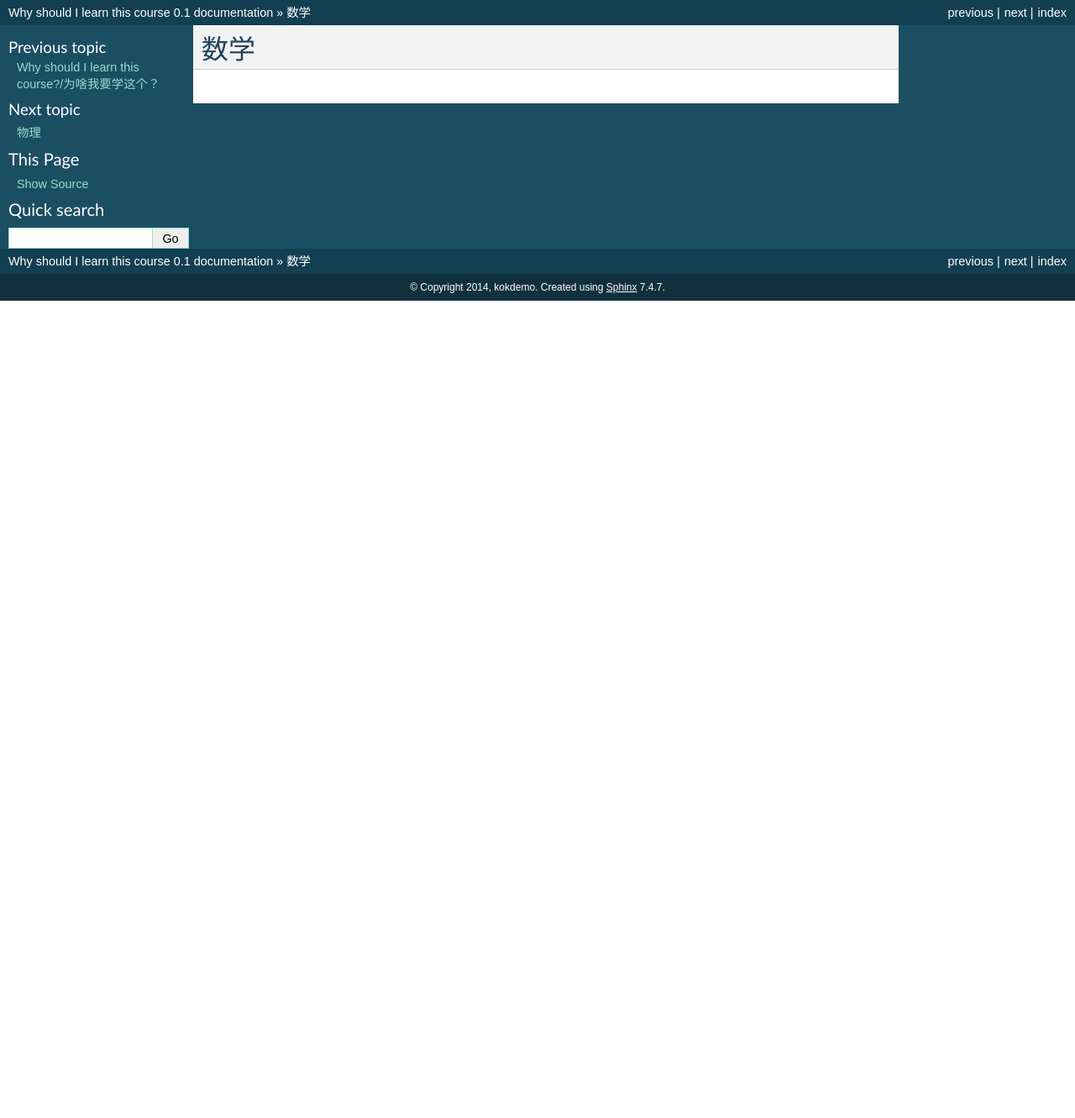
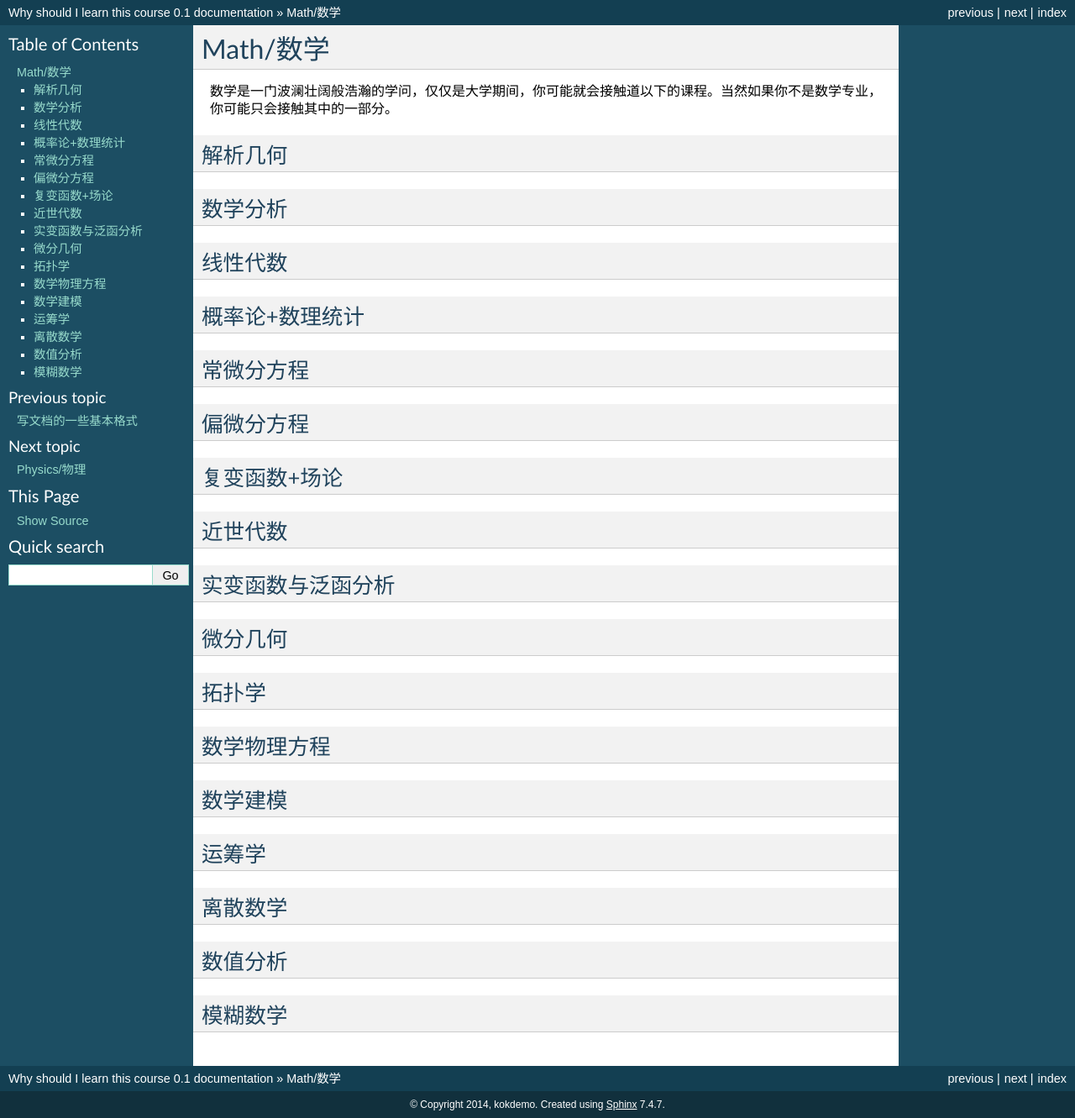
Before and after one commit to kokdemo/Why-should-I-learn-this-course, a Sphinx documentation site: the page built from source/maths.rst, in a window 1280 px wide. Shown: the whole page at 84% size. Built offline with Sphinx 7.4.7, drawn with Linux system fonts in a browser that asks for light colours; pages that are not in the unit, such as notebooks, are missing from menus; before the commit the page ends 900 px from its top, so only the background shows below that.

Commit message:
add some index item

```diff
--- a/source/maths.rst
+++ b/source/maths.rst
@@ -1,2 +1,54 @@
-数学
-=================
+Math/数学
+=======
+数学是一门波澜壮阔般浩瀚的学问，仅仅是大学期间，你可能就会接触道以下的课程。当然如果你不是数学专业，你可能只会接触其中的一部分。
+
+解析几何
+----
+
+数学分析
+----
+
+线性代数
+----
+
+概率论+数理统计
+--------
+
+常微分方程
+-----
+
+偏微分方程
+-----
+
+复变函数+场论
+-------
+
+近世代数
+----
+
+实变函数与泛函分析
+---------
+
+微分几何
+----
+
+拓扑学
+----
+
+数学物理方程
+------
+
+数学建模
+----
+
+运筹学
+----
+
+离散数学
+----
+
+数值分析
+----
+
+模糊数学
+----
--- a/source/physics.rst
+++ b/source/physics.rst
@@ -1,2 +1,35 @@
-物理
-==============
+Physics/物理
+==========
+
+大学物理
+----
+
+经典力学
+----
+
+量子力学
+----
+
+电动力学
+----
+
+固体物理
+----
+
+热力学与统计物理
+--------
+
+半导体物理
+-----
+
+激光物理
+----
+
+现代光学
+----
+
+核物理与粒子物理
+--------
+
+天体物理与宇宙学
+--------
--- /dev/null
+++ b/source/programmingLanguages.rst
@@ -0,0 +1,2 @@
+编程语言
+====
--- a/source/sports.rst
+++ b/source/sports.rst
@@ -1,2 +1,2 @@
-运动
-================
+Sport/运动
+========
--- /dev/null
+++ b/source/starts.rst
@@ -0,0 +1,22 @@
+写文档的一些基本格式
+==========
+
+首先请先找到你想要维护的文档，比如“数学-解析几何”。
+你应该找到项目中 source/index.rst 这个文件。然后找一下目录中对应数学的文件名。
+
+在这里应该是source/maths.rst 这个文件，打开它之后你就能看见这样的一个结构::
+
+    数学
+    =====
+    balabala……
+    解析几何
+    ----
+    ->你应该把文章写在这里
+
+文章的标题用“^”这个标签，因此写起来应该是这样::
+
+    标题AAAAA-作者XXX
+    ^^^^^^^^^^^^^
+    正文balabala……
+
+如果是转载，记得要在正文最后加上文章来源，这是尊重作者的一个表现。
```
Also changed, not shown: source/computerScience.rst (+38 -2 lines), source/index.rst (+6 -2 lines), source/languages.rst (+25 -1 lines).
